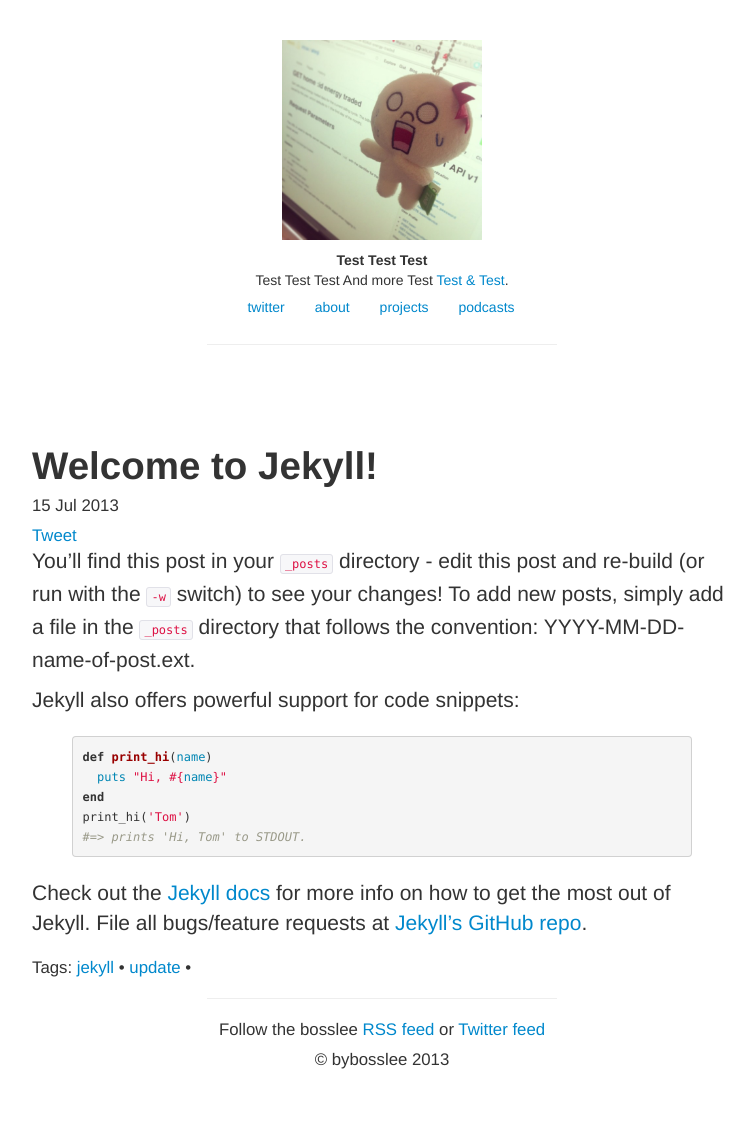
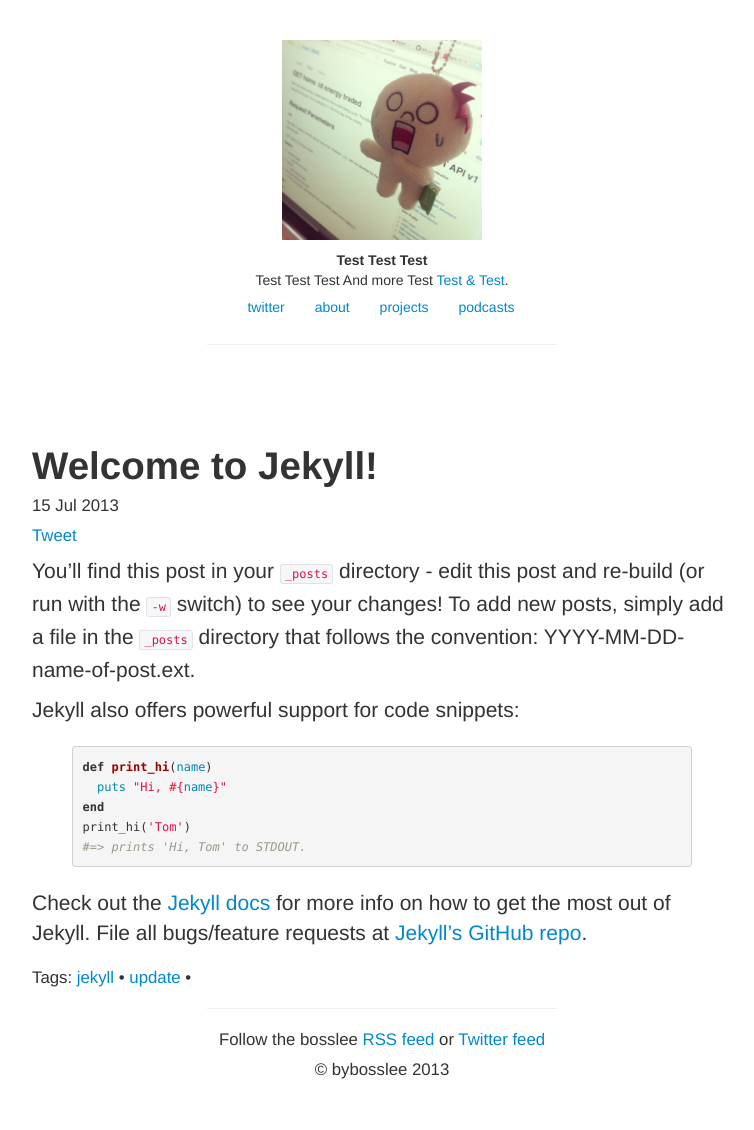
Before and after one commit to athanhcong/bosslee, a Jekyll site: the page built from _posts/2013-07-15-welcome-to-jekyll.markdown, in a window 1280 px wide. Shown: the whole page, without its empty margins (258-1012 px from the left). Built offline with Jekyll 4.4.1, drawn with Linux system fonts in a browser that asks for light colours; nearby versions of some CDN libraries; library files that are not in the unit come from our copies; comment, search, counter and statistics services are not loaded.

```diff
--- a/_layouts/post.html
+++ b/_layouts/post.html
@@ -10,7 +10,7 @@
 	<div class="datepost">{{ page.date | date_to_string }}</p>
 	{% endif %}
 
-	<div class="tweet"
+	<div class="tweet">
 	<!-- adding tweet sharing -->
 	<a href="https://twitter.com/share" class="twitter-share-button" data-via="leetucksing" data-size="large" data-count="none">Tweet</a>
 	<script>!function(d,s,id){var js,fjs=d.getElementsByTagName(s)[0],p=/^http:/.test(d.location)?'http':'https';if(!d.getElementById(id)){js=d.createElement(s);js.id=id;js.src=p+'://platform.twitter.com/widgets.js';fjs.parentNode.insertBefore(js,fjs);}}(document, 'script', 'twitter-wjs');
--- a/css/styles.css
+++ b/css/styles.css
@@ -50,8 +50,7 @@
 }
 
 div.tweet {
-  margin-right:20;
-  margin-bottom:20;
+  margin: 10px 0px;
 }
 
 div.footer-more {
@@ -89,3 +88,7 @@
 .nav-tabs, .nav-pills {
     text-align:center;
 }
+
+.lead {
+  margin-top: 10px;
+}
```
